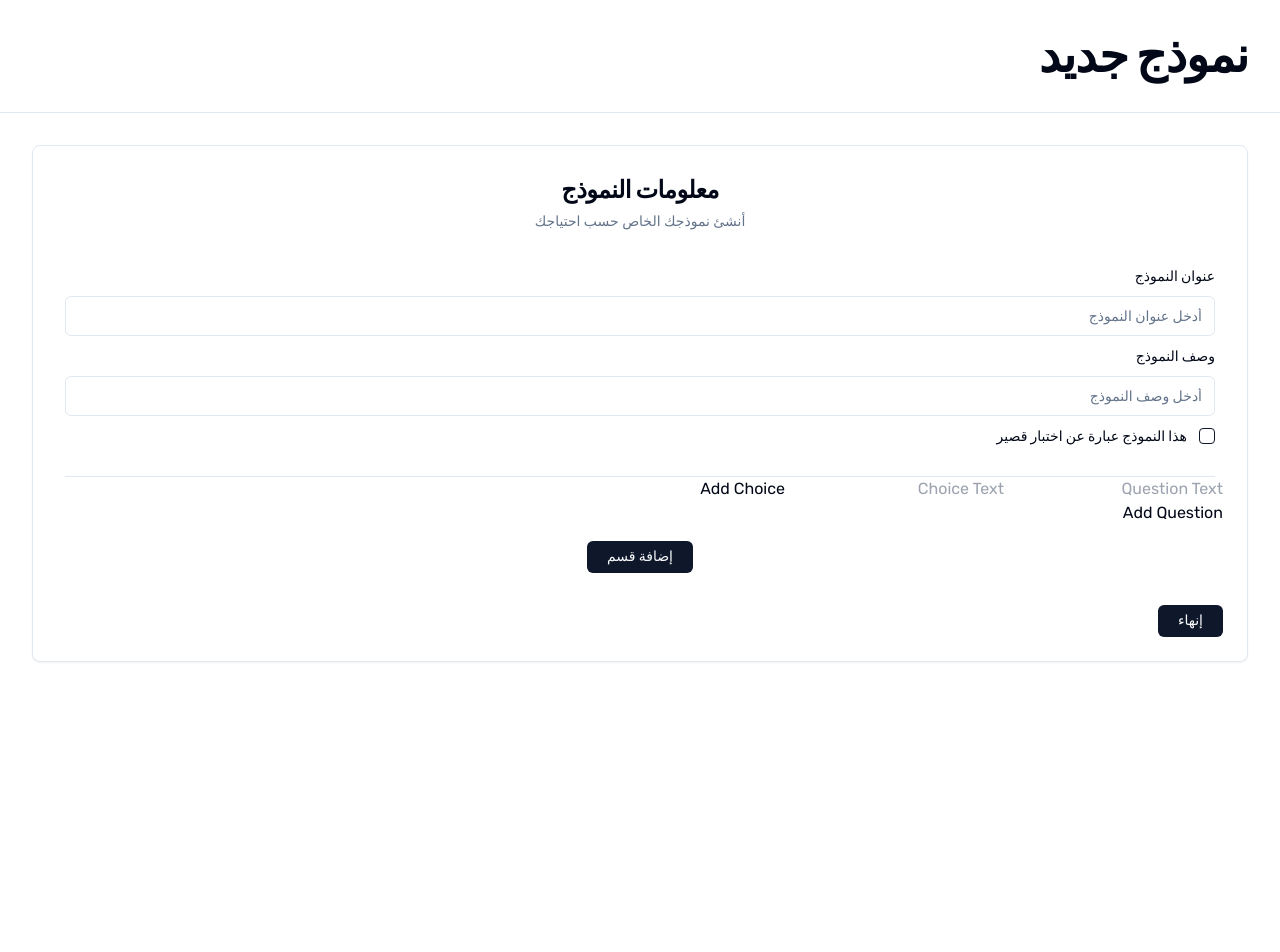
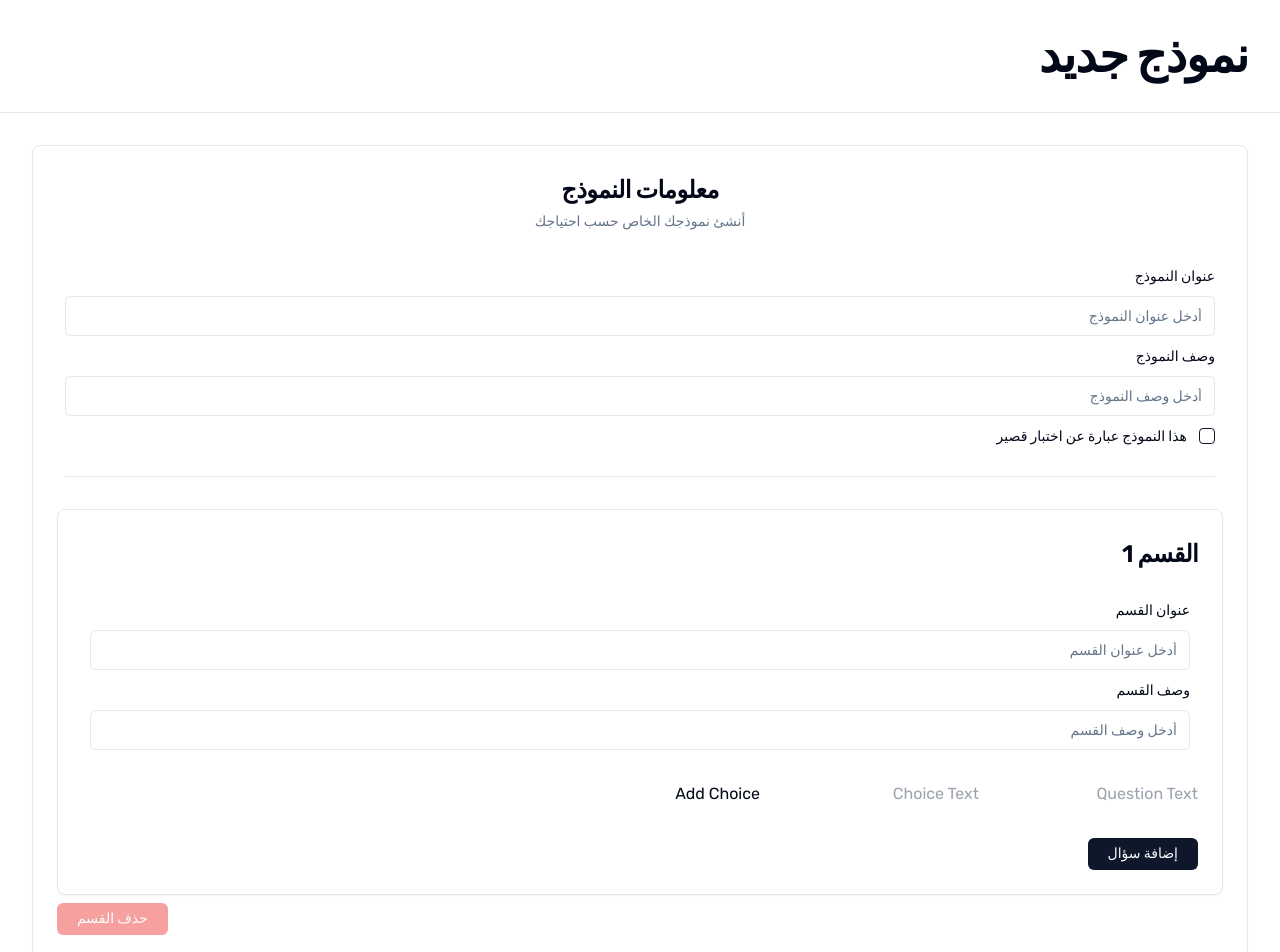
Before and after one commit to Labrarysa/CourseManager, a Next.js app: page /new-form in a window 1280 px wide. Shown: the top 952 px of the page. Before the commit the page ends 800 px from the top, so only its background shows below. Built offline with nearby package versions, Linux system fonts and the light colour scheme.

Commit message:
feat: Added UI for the main information of section

```diff
--- a/app/new-form/page.tsx
+++ b/app/new-form/page.tsx
@@ -99,7 +99,11 @@ const NewForm = () => {
     },
   });
 
-  const { fields: sectionFields, append: appendSection } = useFieldArray({
+  const {
+    fields: sectionFields,
+    append: appendSection,
+    remove: removeSection,
+  } = useFieldArray({
     name: "sections",
     control: form.control,
   });
@@ -184,7 +188,12 @@ const NewForm = () => {
                   </div>
                   <div>
                     {sectionFields.map((section, index) => (
-                      <Section key={section.id} sectionIndex={index} />
+                      <Section
+                        key={section.id}
+                        sectionIndex={index}
+                        sectionsLength={sectionFields.length}
+                        removeSection={removeSection}
+                      />
                     ))}
                   </div>
                   <div className="flex justify-center my-4">
--- a/components/section.tsx
+++ b/components/section.tsx
@@ -1,13 +1,45 @@
-import React from 'react';
-import { useFieldArray, useFormContext } from 'react-hook-form';
-import Question from './question';
+import React from "react";
+import { useFieldArray, useFormContext } from "react-hook-form";
+import Question from "./question";
+import {
+  Card,
+  CardContent,
+  CardDescription,
+  CardFooter,
+  CardHeader,
+  CardTitle,
+} from "@/components/ui/card";
+import {
+  Form,
+  FormControl,
+  FormDescription,
+  FormField,
+  FormItem,
+  FormLabel,
+  FormMessage,
+} from "@/components/ui/form";
+import { Button } from "@/components/ui/button";
+import { Input } from "@/components/ui/input";
+import {
+  AlertDialog,
+  AlertDialogAction,
+  AlertDialogCancel,
+  AlertDialogContent,
+  AlertDialogDescription,
+  AlertDialogFooter,
+  AlertDialogHeader,
+  AlertDialogTitle,
+  AlertDialogTrigger,
+} from "@/components/ui/alert-dialog";
 
 // Props interface
 interface SectionProps {
   sectionIndex: number;
+  sectionsLength: number;
+  removeSection: (index: number) => void; // Add this line
 }
 
-const Section: React.FC<SectionProps> = ({ sectionIndex }) => {
+const Section: React.FC<SectionProps> = ({ sectionIndex, sectionsLength, removeSection }) => {
   const { control } = useFormContext();
   const { fields: questionFields, append: appendQuestion } = useFieldArray({
     name: `sections[${sectionIndex}].questions`,
@@ -15,15 +47,99 @@ const Section: React.FC<SectionProps> = ({ sectionIndex }) => {
   });
 
   return (
-    <div>
-      {/* Iterate over questions */}
-      {questionFields.map((field, questionIndex) => (
-        <Question key={field.id} questionIndex={questionIndex} sectionIndex={sectionIndex} />
-      ))}
-      <button type="button" onClick={() => appendQuestion({ question_text: "", question_choices: [{ choice_text: "" }] })}>
-        Add Question
-      </button>
-    </div>
+    <section className="flex flex-col gap-2 my-8">
+      <Card>
+        <CardHeader>
+          <CardTitle>القسم {sectionIndex + 1}</CardTitle>
+        </CardHeader>
+        <CardContent>
+          <section className="flex flex-col justify-center gap-2 my-8">
+            <FormField
+              control={control}
+              name="title"
+              render={({ field }) => (
+                <FormItem>
+                  <FormLabel>عنوان القسم</FormLabel>
+                  <FormControl>
+                    <Input placeholder="أدخل عنوان القسم" {...field} />
+                  </FormControl>
+                  <FormMessage />
+                </FormItem>
+              )}
+            />
+            <FormField
+              control={control}
+              name="description"
+              render={({ field }) => (
+                <FormItem>
+                  <FormLabel>وصف القسم</FormLabel>
+                  <FormControl>
+                    <Input placeholder="أدخل وصف القسم" {...field} />
+                  </FormControl>
+                  <FormMessage />
+                </FormItem>
+              )}
+            />
+          </section>
+          {/* Iterate over questions */}
+          <section className="my-8">
+            {questionFields.map((field, questionIndex) => (
+              <Question
+                key={field.id}
+                questionIndex={questionIndex}
+                sectionIndex={sectionIndex}
+              />
+            ))}
+          </section>
+          <section>
+            <Button
+              type="button"
+              onClick={() =>
+                appendQuestion({
+                  question_text: "",
+                  question_choices: [{ choice_text: "" }],
+                })
+              }
+            >
+              إضافة سؤال
+            </Button>
+          </section>
+        </CardContent>
+      </Card>
+      <section className="flex justify-end">
+        <AlertDialog>
+          <AlertDialogTrigger asChild>
+            <Button
+              type="button"
+              variant="destructive"
+              disabled={sectionsLength == 1}
+            >
+              حذف القسم
+            </Button>
+          </AlertDialogTrigger>
+          <AlertDialogContent>
+            <AlertDialogHeader>
+              <AlertDialogTitle>هل أنت متأكد؟</AlertDialogTitle>
+              <AlertDialogDescription>
+                عند حذف هذا القسم لن تتمكن من العودة.
+              </AlertDialogDescription>
+            </AlertDialogHeader>
+            <AlertDialogFooter>
+              <AlertDialogCancel>العودة</AlertDialogCancel>
+              <AlertDialogAction asChild>
+                <Button
+                  type="button"
+                  variant="destructive"
+                  onClick={() => removeSection(sectionIndex)}
+                >
+                  حذف القسم
+                </Button>
+              </AlertDialogAction>
+            </AlertDialogFooter>
+          </AlertDialogContent>
+        </AlertDialog>
+      </section>
+    </section>
   );
 };
 
```
